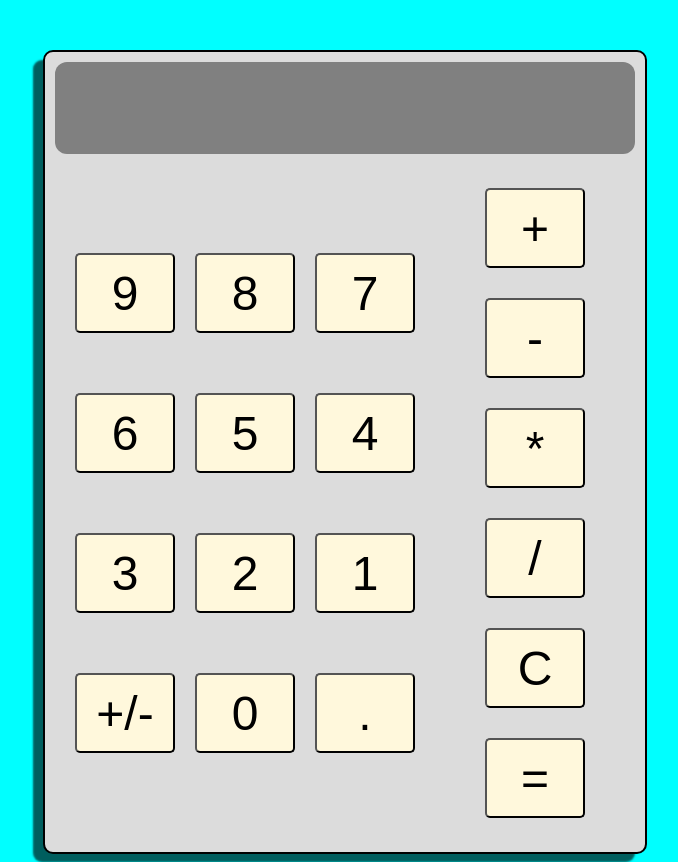
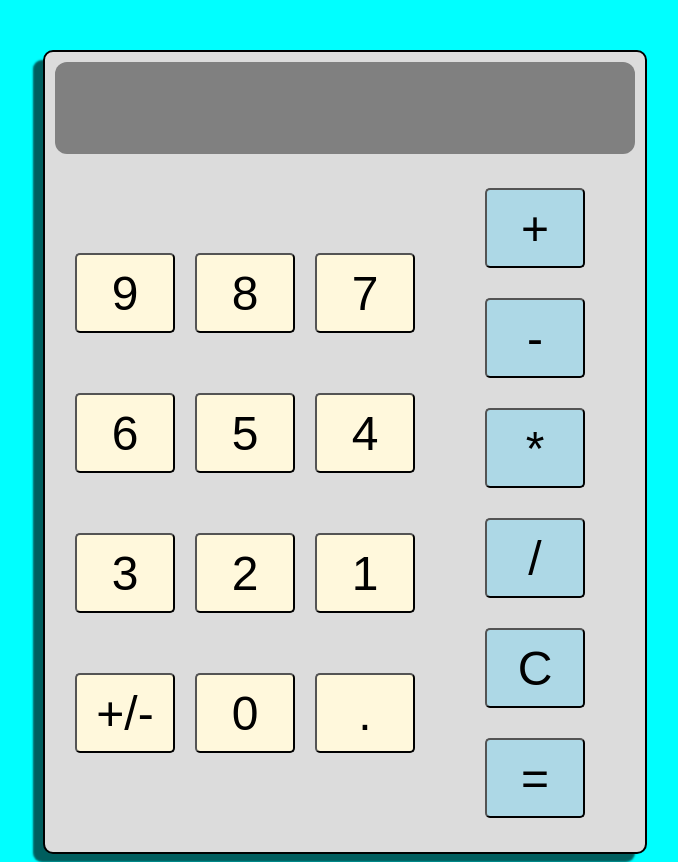
Before and after one commit to kraken55/TOP-Calculator, a plain HTML site: page src/index.html in a window 1280 px wide. Shown: the whole page, without its empty margins (295-973 px from the left). Drawn offline with Linux system fonts and the light colour scheme.

Commit message:
Change operator button colour

```diff
--- a/src/index.html
+++ b/src/index.html
@@ -36,12 +36,12 @@
                 </div>
             </div>
             <div class="calculator-buttons-operations">
-                <button class="calculator-button">+</button>
-                <button class="calculator-button">-</button>
-                <button class="calculator-button">*</button>
-                <button class="calculator-button">/</button>
-                <button class="calculator-button">C</button>
-                <button class="calculator-button">=</button>
+                <button class="calculator-button operator-button">+</button>
+                <button class="calculator-button operator-button">-</button>
+                <button class="calculator-button operator-button">*</button>
+                <button class="calculator-button operator-button">/</button>
+                <button class="calculator-button operator-button">C</button>
+                <button class="calculator-button operator-button">=</button>
             </div>
         </div>
     </div>
--- a/src/style.css
+++ b/src/style.css
@@ -68,3 +68,7 @@
     font-size: 4rem;
     background-color: cornsilk;
 }
+
+.operator-button {
+    background-color: lightblue;
+}
```
